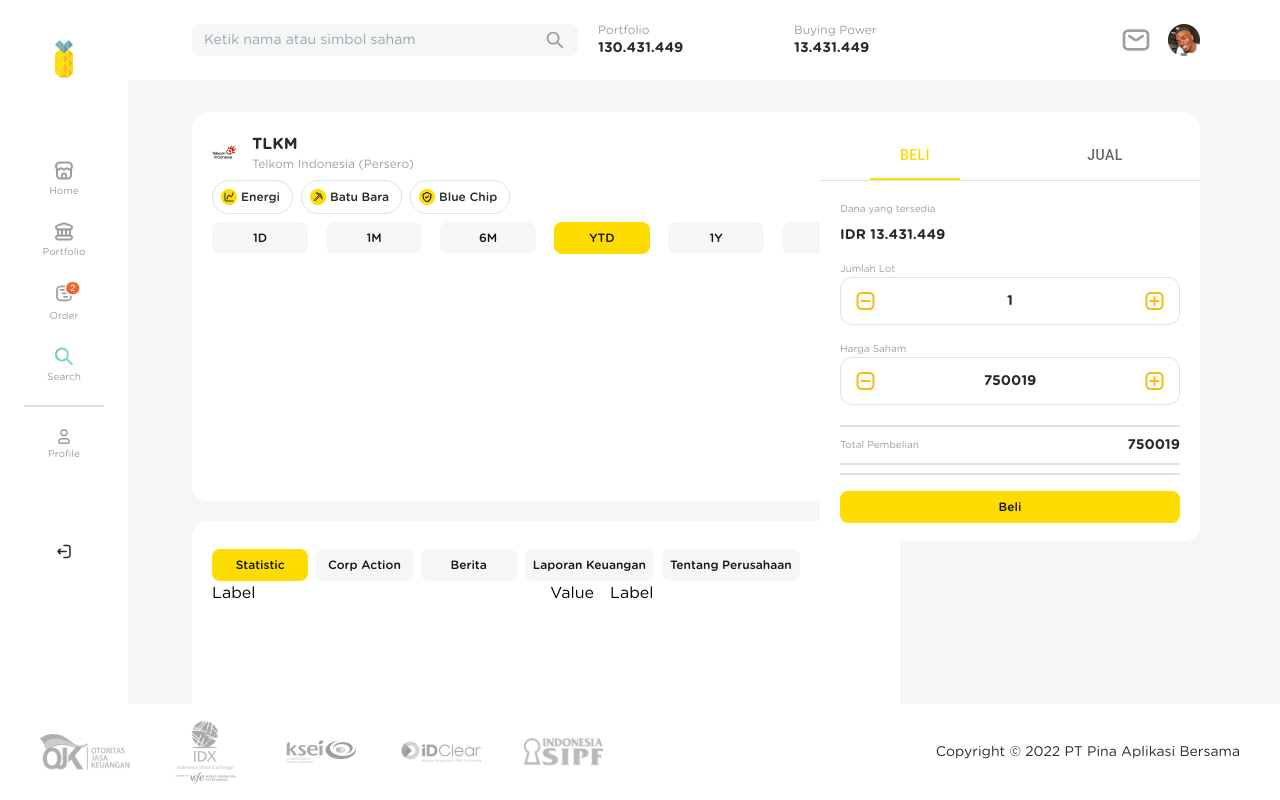
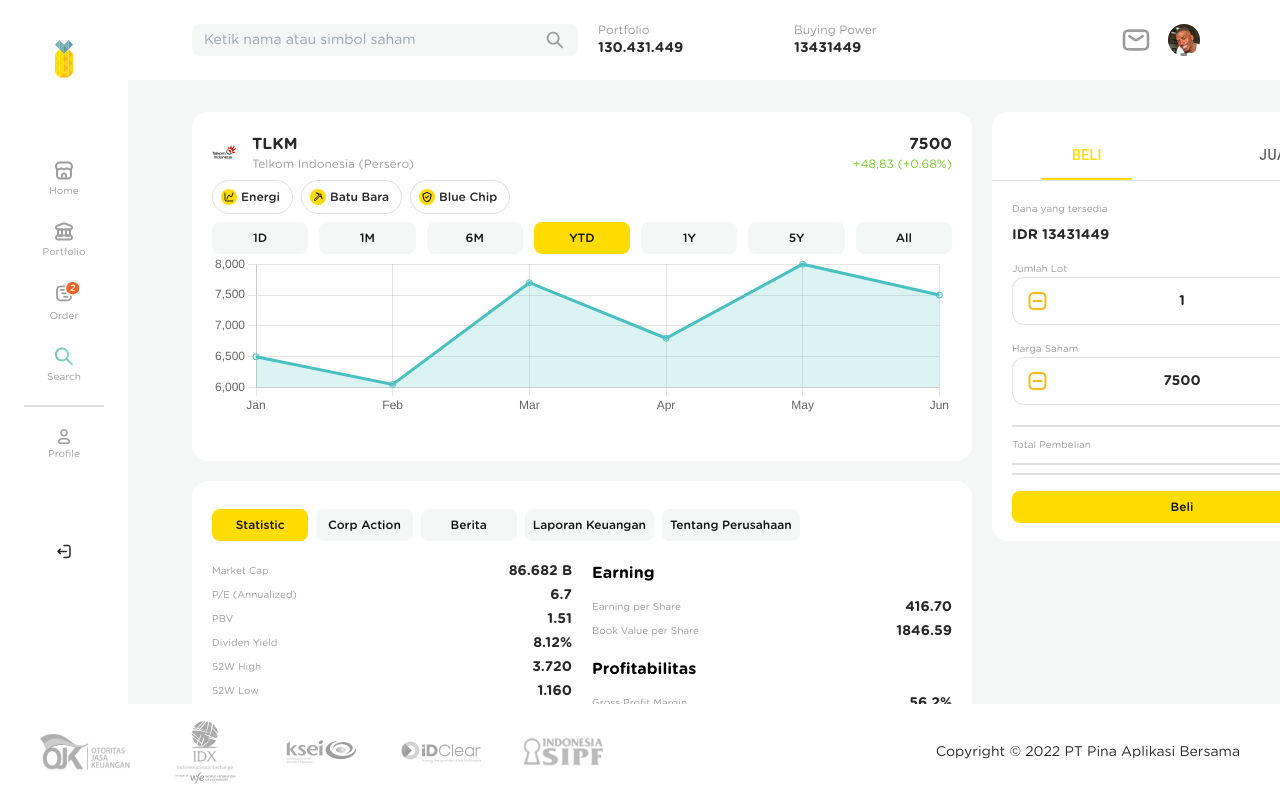
Before and after one commit to azukhrufy/fe-admin-stock, a React (Create React App) app: page /demo in a window 1280 px wide. Built offline with nearby package versions, Linux system fonts and the light colour scheme.

Commit message:
:sparkles: FE: apply new style container

```diff
--- a/package.json
+++ b/package.json
@@ -9,11 +9,14 @@
     "@testing-library/jest-dom": "^5.16.5",
     "@testing-library/react": "^13.4.0",
     "@testing-library/user-event": "^13.5.0",
+    "@types/chart.js": "^2.9.37",
     "@types/jest": "^27.5.2",
     "@types/node": "^16.18.12",
     "@types/react": "^18.0.27",
     "@types/react-dom": "^18.0.10",
+    "chart.js": "^4.2.1",
     "react": "^18.2.0",
+    "react-chartjs-2": "^5.2.0",
     "react-dom": "^18.2.0",
     "react-router-dom": "^5.3.4",
     "react-scripts": "5.0.1",
--- a/src/components/BaseLayout/BaseLayout.scss
+++ b/src/components/BaseLayout/BaseLayout.scss
@@ -5,17 +5,16 @@
   @apply absolute flex top-20 left-32 pl-16 overflow-auto;
 
   .stock-data {
-    -ms-overflow-style: none;
-    scrollbar-width: none;
-    @apply flex flex-row flex-wrap gap-5 py-8 w-fit overflow-auto scroll-smooth;
+    @apply py-8 w-fit float-left mb-5;
     .pina-card {
+      @apply bg-basic-12 rounded-2xl p-5 gap-4 w-fit h-fit mb-5;
 
       .pina-pills-container {
         font-family: Gotham-Rounded-Bold;
         @apply flex flex-row w-full mt-2 justify-between;
       }
 
-      .ihsg-card {
+      &.ihsg-card {
         width: 780px;
         height: 349px;
         .detail-instrument {
@@ -50,6 +49,55 @@
           @apply flex flex-row w-full mt-2 gap-2;
         }
       }
+
+      &.emitent-content {
+        width: 780px;
+        height: 467px;
+        @apply mb-5;
+
+        .pina-pills-container {
+          @apply justify-start gap-2;
+        }
+
+        .content-container {
+          @apply flex flex-row gap-5 mt-5;
+          h2 {
+            font-family: Gotham-Rounded-Bold;
+            @apply mb-3 text-base;
+          }
+          .statistic-left-content {
+            &.active{
+              display: block
+            }
+
+            &.inactive{
+              display: none;
+            }
+            @apply flex-1;
+
+            h2:not(:first-child){
+              @apply mt-4;
+            }
+          }
+
+          .statistic-right-content {
+
+            &.active{
+              display: block
+            }
+
+            &.inactive{
+              display: none;
+            }
+
+            @apply flex-1;
+
+            h2:not(:first-child){
+              @apply mt-4;
+            }
+          }
+        }
+      }
     }
   }
 
@@ -58,9 +106,9 @@
   }
 
   aside {
-    @apply py-8 sticky right-20;
+    @apply ml-5 py-8 sticky top-0;
     .pina-card {
-      @apply p-0;
+      @apply bg-basic-12 rounded-2xl p-5 gap-4 w-fit h-fit p-0;
       .checkout-card {
         width: 380px;
         height: 429px;
@@ -97,29 +145,4 @@
     }
   }
 
-  .pina-card {
-    @apply bg-basic-12 rounded-2xl p-5 gap-4 w-fit h-fit;
-
-    .emitent-content {
-      width: 780px;
-      height: 349px;
-
-
-      .pina-pills-container{
-        @apply justify-start gap-2;
-      }
-
-      .content-container{
-        @apply flex flex-row gap-4;
-        .left-content{
-          @apply flex-1
-        }
-
-        .right-content{
-          @apply flex-1
-        }
-      }
-
-    }
-  }
 }
--- a/src/components/PinaField/Field.scss
+++ b/src/components/PinaField/Field.scss
@@ -44,5 +44,17 @@
 
 
 .pina-text-field{
-  @apply flex flex-row w-full justify-between;
+  @apply flex flex-row w-full justify-between mb-1;
+
+  .pina-text-field-label{
+    font-family: Gotham-Rounded;
+    @apply flex text-xxs text-brand-text-grey items-center;
+  }
+
+  .pina-text-field-value{
+    font-family: Gotham-Rounded-Bold;
+    @apply flex text-sm text-brand-black items-center;
+  }
+
+
 }
--- a/src/components/PinaField/TextField.tsx
+++ b/src/components/PinaField/TextField.tsx
@@ -1,8 +1,13 @@
-const TextField = () => {
+interface TextFieldProps {
+    label: String;
+    value: String;
+}
+
+const TextField = ({label, value}: TextFieldProps) => {
     return(
         <div className="pina-text-field">
-            <p>Label</p>
-            <p>Value</p>
+            <p className="pina-text-field-label">{label}</p>
+            <p className="pina-text-field-value">{value}</p>
         </div>
     )
 }
--- /dev/null
+++ b/src/constant/emitent.ts
@@ -0,0 +1,52 @@
+import { TagIcons } from "../components/Icons/TagIcons";
+
+export const emitenData = {
+    name: "Telkom Indonesia (Persero)",
+    code: "TLKM",
+    image: "/Image/tlkm.png",
+    tags: [
+      {
+        name: "Energi",
+        icon: TagIcons.energy,
+      },
+      {
+        name: "Batu Bara",
+        icon: TagIcons.miningIcon,
+      },
+      {
+        name: "Blue Chip",
+        icon: TagIcons.blueChip,
+      },
+    ],
+    filters: ["1D", "1M", "6M", "YTD", "1Y", "5Y", "All"],
+    contentFilters: [
+      "Statistic",
+      "Corp Action",
+      "Berita",
+      "Laporan Keuangan",
+      "Tentang Perusahaan",
+    ],
+    price: 7500,
+    statistic: {
+      marketCap: "86.682 B",
+      pe: "6.7",
+      pbv: "1.51",
+      dividenYield: "8.12%",
+      high: "3.720",
+      low: "1.160",
+      cashEquivalent: "25.859 B",
+      totalAsset: "108.326 B",
+      totalLiabilities: "44.670 B",
+      totalEquity: "59.065 B",
+      totalSales: '89.326 B',
+      netIncome: '13.328 B',
+      eps: '416.70',
+      bvps: '1846.59',
+      gpm: '56.2%',
+      opm: '53.8%',
+      npm: '36.1%',
+      roa: '12.3%',
+      roe: '22.6%',
+      der: '0.39',
+    },
+  };
--- /dev/null
+++ b/src/constant/menu.ts
@@ -0,0 +1,29 @@
+import { MenuIcon } from "../components/Icons/MenuIcons";
+
+export const Menu = [
+    {
+      id: "home",
+      icon: MenuIcon.home,
+      name: "Home",
+    },
+    {
+      id: "portfolio",
+      icon: MenuIcon.portfolio,
+      name: "Portfolio",
+    },
+    {
+      id: "order",
+      icon: MenuIcon.order,
+      name: "Order",
+    },
+    {
+      id: "search",
+      icon: MenuIcon.search,
+      name: "Search",
+    },
+    {
+      id: "profile",
+      icon: MenuIcon.profile,
+      name: "Profile",
+    },
+  ];
--- /dev/null
+++ b/src/hooks/useAction.ts
@@ -0,0 +1,34 @@
+export function useAction(
+  initialValue: any,
+  referenceValue: any,
+  setView: (data: any) => void,
+  setResult: (data: any) => void
+) {
+  function add() {
+    let newValue = initialValue + 1;
+    setView(newValue);
+    setResult(newValue * referenceValue);
+  }
+
+  function sub() {
+    if (initialValue > 0) {
+      let newValue = initialValue - 1;
+      setView(newValue);
+      setResult(newValue * referenceValue);
+    }
+  }
+
+  function handleChange(e: any) {
+    if (!isNaN(Number(e.target.value))) {
+      let newValue = Number(e.target.value);
+      setView(newValue);
+      setResult(newValue * referenceValue);
+    }
+  }
+
+  return {
+    add,
+    sub,
+    handleChange,
+  };
+}
--- /dev/null
+++ b/src/hooks/useFilter.ts
@@ -0,0 +1,9 @@
+export function useFilter(event?: React.SyntheticEvent){
+    function filter(key : number,  setActiveFilter: (data: any) => void){
+        setActiveFilter(key);
+    }
+
+    return {
+        filter
+    }
+}
--- /dev/null
+++ b/src/pages/Fragments/CompanyProfile.tsx
@@ -0,0 +1,9 @@
+const CompanyProfile = (props: any) => {
+    return(
+        <div className="text-justify text-brand-black text-sm" style={props.active === 4 ? { display: 'block'} : {display: 'none'}}>
+            PT Telkom Indonesia (Persero) Tbk didirikan pada 6 Juli 1965, berdasarkan keputusan manajemen pada tahun 2016 dan melantai di bursa saham pada 14 November 1995. PT Telkom Indonesia (Persero) Tbk memiliki visi untuk menjadi digital telco pilihan utama untuk memajukan masyarakat.
+        </div>
+    );
+}
+
+export default CompanyProfile;
--- /dev/null
+++ b/src/pages/Fragments/Statistics.tsx
@@ -0,0 +1,90 @@
+import TextField from "../../components/PinaField/TextField";
+
+interface StatisticProps {
+  active: number;
+  value: any;
+}
+
+const Statistics = ({ value, active }: StatisticProps) => {
+  return (
+    <>
+      <div
+        className={`statistic-left-content ${
+          active === 0 ? "active" : "inactive"
+        }`}
+      >
+        <>
+          <TextField
+            label="Market Cap"
+            value={value.marketCap}
+          />
+          <TextField label="P/E (Annualized)" value={value.pe} />
+          <TextField label="PBV" value={value.pbv} />
+          <TextField
+            label="Dividen Yield"
+            value={value.dividenYield}
+          />
+          <TextField label="52W High" value={value.high} />
+          <TextField label="52W Low" value={value.low} />
+        </>
+        <>
+          <h2>Fundamental</h2>
+          <TextField
+            label="Cash Equivalent"
+            value={value.cashEquivalent}
+          />
+          <TextField
+            label="Total Assets"
+            value={value.totalAsset}
+          />
+          <TextField
+            label="Total Liabilities"
+            value={value.totalLiabilities}
+          />
+          <TextField
+            label="Total Equity"
+            value={value.totalEquity}
+          />
+          <TextField
+          label="Total Sales"
+          value={value.totalSales}
+        />
+        <TextField
+            label="Net Icome"
+            value={value.netIncome}
+          />
+        </>
+      </div>
+      <div
+        className={`statistic-right-content ${
+          active === 0 ? "active" : "inactive"
+        }`}
+      >
+        <>
+        <h2>Earning</h2>
+        <TextField label="Earning per Share" value={value.eps} />
+        <TextField label="Book Value per Share" value={value.bvps} />
+        </>
+        <>
+        <h2>Profitabilitas</h2>
+        <TextField label="Gross Profit Margin" value={value.gpm} />
+        <TextField label="Operating Profit Margin" value={value.opm} />
+        <TextField label="Net Profit Margin" value={value.npm} />
+        <TextField label="ROA" value={value.roa} />
+        <TextField label="ROE" value={value.roe} />
+        </>
+        <>
+        <h2>Solvabilitas</h2>
+        <TextField
+            label="Debt Equity Ratio"
+            value={value.der}
+          />
+        </>
+
+
+      </div>
+    </>
+  );
+};
+
+export default Statistics;
--- a/src/pages/demo.tsx
+++ b/src/pages/demo.tsx
@@ -1,9 +1,10 @@
 import { TagIcons } from "../components/Icons/TagIcons";
-import { MenuIcon } from "../components/Icons/MenuIcons";
 import BaseLayout from "../components/BaseLayout/BaseLayout";
 import Tag from "../components/Tag/Tag";
 import Pill from "../components/Pill/Pill";
 import { useState } from "react";
+import { Line } from "react-chartjs-2";
+import { Chart, registerables, ChartOptions } from 'chart.js';
 
 import * as React from "react";
 import Tabs from "@mui/material/Tabs";
@@ -12,69 +13,55 @@
 import TabPanel from "../components/Tabs/Tabs";
 import Field from "../components/PinaField/Field";
 import { FormIcons } from "../components/Icons/FormIcons";
-import TextField from "../components/PinaField/TextField";
+import Statistics from "./Fragments/Statistics";
+import { emitenData } from "../constant/emitent";
+import { Menu } from "../constant/menu";
+import { useAction } from "../hooks/useAction";
+import { useFilter } from "../hooks/useFilter";
+import CompanyProfile from "./Fragments/CompanyProfile";
 
-const Menu = [
-  {
-    id: "home",
-    icon: MenuIcon.home,
-    name: "Home",
-  },
-  {
-    id: "portfolio",
-    icon: MenuIcon.portfolio,
-    name: "Portfolio",
-  },
-  {
-    id: "order",
-    icon: MenuIcon.order,
-    name: "Order",
-  },
-  {
-    id: "search",
-    icon: MenuIcon.search,
-    name: "Search",
-  },
-  {
-    id: "profile",
-    icon: MenuIcon.profile,
-    name: "Profile",
-  },
-];
+Chart.register(...registerables);
 
 const userData = {
   portfolio: "130.431.449",
-  buyingPwr: "13.431.449",
+  buyingPwr: 13431449,
   image: <img src="/Image/user.png" alt="user" />,
+  stock: [
+    {
+      code: 'TLKM',
+      lot: 5,
+    },
+    {
+      code: 'ANTM',
+      lot: 3,
+    },
+  ]
 };
 
-const emitenData = {
-  name: "Telkom Indonesia (Persero)",
-  code: "TLKM",
-  image: "/Image/tlkm.png",
-  tags: [
+const data = {
+  labels: ["Jan", "Feb", "Mar", "Apr", "May", "Jun"],
+  datasets: [
     {
-      name: "Energi",
-      icon: TagIcons.energy,
+      label: "",
+      data: [6500, 6050, 7700, 6800, 8000, 7500],
+      fill: true,
+      backgroundColor: "rgba(75,192,192,0.2)",
+      borderColor: "rgba(75,192,192,1)"
+    }
+  ]
+};
+
+const options = {
+  plugins: {
+    legend: {
+      display: false
+    }
   },
-    {
-      name: "Batu Bara",
-      icon: TagIcons.miningIcon,
-    },
-    {
-      name: "Blue Chip",
-      icon: TagIcons.blueChip,
-    },
-  ],
-  filters: ["1D", "1M", "6M", "YTD", "1Y", "5Y", "All"],
-  contentFilters: [
-    "Statistic",
-    "Corp Action",
-    "Berita",
-    "Laporan Keuangan",
-    "Tentang Perusahaan",
-  ],
-  price: 750019,
+  scales: {
+    y:{
+
+    }
+  }
 };
 
 function a11yProps(index: number) {
@@ -87,78 +74,34 @@
 const Demo = () => {
   const [activeFilter, setActiveFilter] = useState(3);
   const [value, setValue] = useState(0);
-  const [buyLot, setBuyLoy] = useState(1);
+  const [buyLot, setBuyLot] = useState(1);
   const [buyPrice, setBuyPrice] = useState(emitenData.price);
   const [subTotal, setSubtotal] = useState(buyLot * buyPrice);
 
+  const requestedLot = useAction(buyLot, buyPrice, setBuyLot, setSubtotal);
+  const selledLot = useAction(buyLot, buyPrice, setBuyLot, setSubtotal);
+
+  const requestedPrice = useAction(buyPrice, buyLot, setBuyPrice, setSubtotal);
+  const desiredPrice = useAction(buyPrice, buyLot, setBuyPrice, setSubtotal);
+
   const [activeContentFilter, setActiveContentFilter] = useState(0);
 
-  const handleContentFilterChange = (key: number) => {
-    setActiveContentFilter(key);
-  };
+  let timeRangeFilter = useFilter();
+  let contentFilter = useFilter();
 
   const handleChange = (event: React.SyntheticEvent, newValue: number) => {
     setValue(newValue);
-  };
-
-  const handleFilter = (key: number) => {
-    setActiveFilter(key);
   };
 
   const handleSubmit = () => {
     console.log("submit");
   };
 
-  const addLot = () => {
-    let newValue = buyLot + 1;
-    setBuyLoy(newValue);
-    setSubtotal(newValue * buyPrice);
-  };
-
-  const subLot = () => {
-    if (buyLot > 0) {
-      const newValue = buyLot - 1;
-      setBuyLoy(newValue);
-      setSubtotal(newValue * buyPrice);
-    }
-  };
-
-  let onChange = (e: any) => {
-    if (!isNaN(Number(e.target.value))) {
-      let newValue = Number(e.target.value);
-      setBuyLoy(newValue);
-      setSubtotal(newValue * buyPrice);
-    }
-  };
-
-  const addPrice = () => {
-    let newValue = buyPrice + 1;
-    setBuyPrice(newValue);
-    setSubtotal(newValue * buyLot);
-  };
-
-  const subPrice = () => {
-    if (buyPrice > 0) {
-      const newValue = buyPrice - 1;
-      setBuyPrice(newValue);
-      setSubtotal(newValue * buyLot);
-    }
-  };
-
-  let handlePriceChange = (e: any) => {
-    if (!isNaN(Number(e.target.value))) {
-      let newValue = Number(e.target.value);
-      setBuyPrice(newValue);
-      setSubtotal(newValue * buyLot);
-    }
-  };
-
   return (
     <>
       <BaseLayout menu={Menu} sidebarLogo={TagIcons.pina} headerData={userData}>
         <div className="stock-data">
-          <div className="pina-card">
-            <div className="ihsg-card">
+          <div className="pina-card ihsg-card">
             <div className="detail-instrument">
               <div className="emitent">
                 <div className="emitent-img">
@@ -191,37 +134,38 @@
                 <Pill
                   key={key}
                   pillType={activeFilter === key ? "active" : "default"}
-                    onClick={() => handleFilter(key)}
+                  onClick={() => timeRangeFilter.filter(key, setActiveFilter)}
                 >
                   {filter}
                 </Pill>
               ))}
             </div>
+            <>
+            {/* <Line data={data} legend={legend} options={options} /> */}
+            <Line data={data} options={options} width="740" height="162" />
+            </>
           </div>
-          </div>
-          <div className="pina-card">
-            <div className="emitent-content">
+          <div className="pina-card emitent-content">
             <div className="pina-pills-container">
               {emitenData.contentFilters.map((filter, key) => (
                 <Pill
                   key={key}
                   pillType={activeContentFilter === key ? "active" : "default"}
-                    onClick={() => handleContentFilterChange(key)}
+                  onClick={() => contentFilter.filter(key, setActiveContentFilter)}
                 >
                   {filter}
                 </Pill>
               ))}
             </div>
             <div className="content-container">
-                <div className="left-content">
-                  <TextField />
-                </div>
-                <div className="right-content">
-                  <TextField />
+              <Statistics
+                value={emitenData.statistic}
+                active={activeContentFilter}
+              />
+              <CompanyProfile active = {activeContentFilter}/>
             </div>
           </div>
-            </div>
-          </div>
+
         </div>
         <aside>
           <div className="pina-card">
@@ -254,9 +198,9 @@
                         defaultValue={buyLot}
                         prefixIcon={FormIcons.minus}
                         suffixIcon={FormIcons.plus}
-                        onClickPrefix={subLot}
-                        onClickSuffix={addLot}
-                        onChangeValue={(e: any) => onChange(e)}
+                        onClickPrefix={requestedLot.sub}
+                        onClickSuffix={requestedLot.add}
+                        onChangeValue={(e: any) => requestedLot.handleChange(e)}
                       />
                       <Field
                         name="stockPrice"
@@ -264,9 +208,11 @@
                         defaultValue={buyPrice}
                         prefixIcon={FormIcons.minus}
                         suffixIcon={FormIcons.plus}
-                        onClickPrefix={subPrice}
-                        onClickSuffix={addPrice}
-                        onChangeValue={(e: any) => handlePriceChange(e)}
+                        onClickPrefix={requestedPrice.sub}
+                        onClickSuffix={requestedPrice.add}
+                        onChangeValue={(e: any) =>
+                          requestedPrice.handleChange(e)
+                        }
                       />
                       <div className="pina-subtotal">
                         <p>Total Pembelian</p>
@@ -282,8 +228,14 @@
                 </TabPanel>
                 <TabPanel value={value} index={1}>
                   <div className="checkout-content">
-                    <p>Dana yang tersedia</p>
-                    <p>IDR {userData.buyingPwr}</p>
+                    <p>Lot yang tersedia</p>
+                    <p>{userData.stock.map((stock) => {
+                      if(stock.code === emitenData.code){
+                        return(
+                          stock.lot
+                        );
+                      }
+                    })} Lot</p>
                     <form onSubmit={handleSubmit}>
                       <Field
                         name="lot"
@@ -291,9 +243,9 @@
                         defaultValue={buyLot}
                         prefixIcon={FormIcons.minus}
                         suffixIcon={FormIcons.plus}
-                        onClickPrefix={subLot}
-                        onClickSuffix={addLot}
-                        onChangeValue={(e: any) => onChange(e)}
+                        onClickPrefix={selledLot.sub}
+                        onClickSuffix={selledLot.add}
+                        onChangeValue={(e: any) => selledLot.handleChange(e)}
                       />
                       <Field
                         name="stockPrice"
@@ -301,12 +253,12 @@
                         defaultValue={buyPrice}
                         prefixIcon={FormIcons.minus}
                         suffixIcon={FormIcons.plus}
-                        onClickPrefix={subPrice}
-                        onClickSuffix={addPrice}
-                        onChangeValue={(e: any) => handlePriceChange(e)}
+                        onClickPrefix={desiredPrice.sub}
+                        onClickSuffix={desiredPrice.add}
+                        onChangeValue={(e: any) => desiredPrice.handleChange(e)}
                       />
                       <div className="pina-subtotal">
-                        <p>Total Pembelian</p>
+                        <p>Total Penjualan</p>
                         <p> {subTotal} </p>
                       </div>
                       <div className="divider"></div>
```
Also changed, not shown: src/hooks/useStockPage.ts (added), 1 other file (tests, documents, lock files or other folders). Lines whose indentation alone changed are shown as unchanged.
